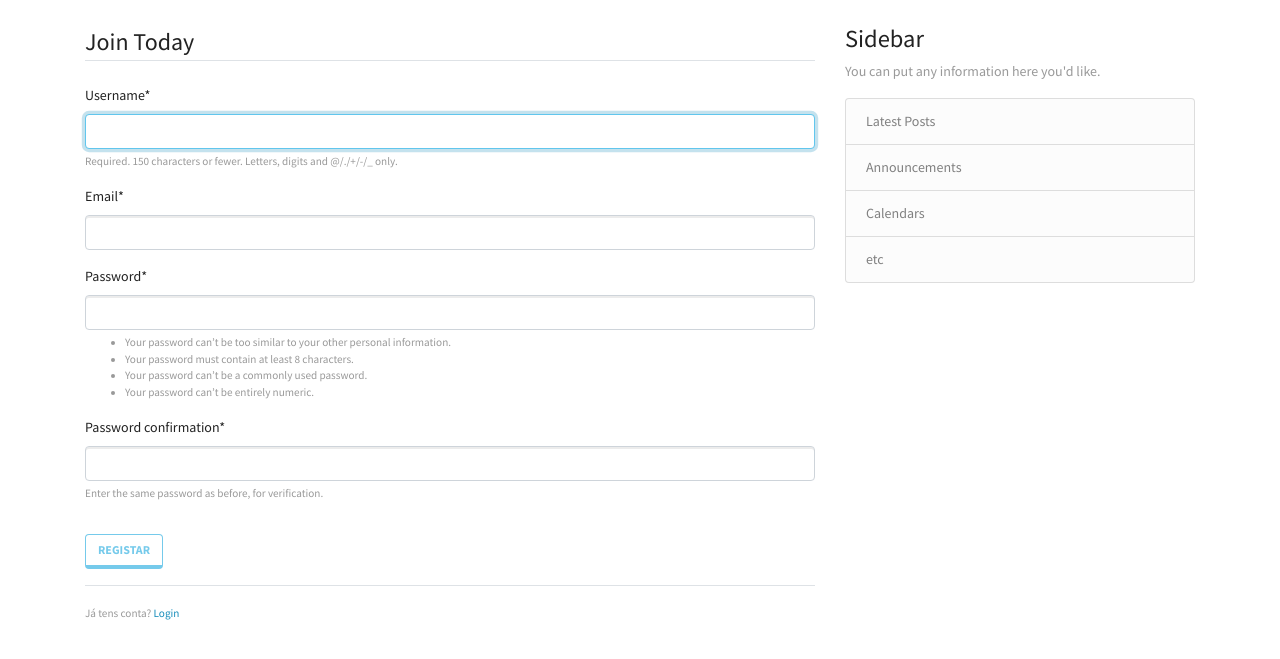
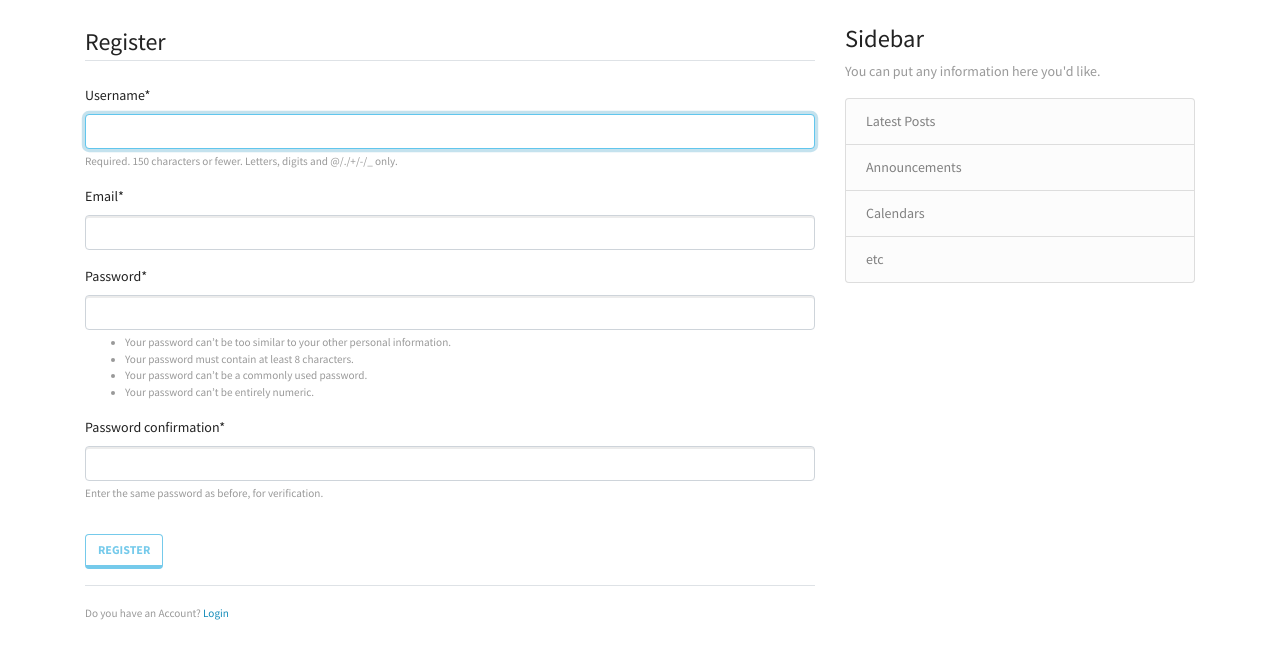
Before and after one commit to boxedition/DjangoDemo, a Django app: page /register/ in a window 1280 px wide. Shown: the part 57-716 px from the top of the page. Run offline with Django 3.2, Linux system fonts and the light colour scheme; some libraries are stand-ins or nearby versions.

Commit message:
Updated Register Form

```diff
--- a/users/templates/users/register.html
+++ b/users/templates/users/register.html
@@ -5,16 +5,16 @@
             <form method="POST">
                 {% csrf_token %}
                 <fieldset class="form-group">
-                    <legend class="border-bottom mb-4">Join Today</legend>
+                    <legend class="border-bottom mb-4">Register</legend>
                     {{ form|crispy }}
                 </fieldset>
                 <div class="form-group">
-                    <button class="btn btn-outline-info" type="submit">Registar</button>
+                    <button class="btn btn-outline-info" type="submit">Register</button>
                 </div>
             </form>
             <div class="border-top pt-3">
                 <small class="text-muted">
-                    Já tens conta? <a class="mb-2" href="#">Login</a>
+                    Do you have an Account? <a class="mb-2" href="{% url 'login' %}">Login</a>
                 </small>
             </div>
         </div>
```
